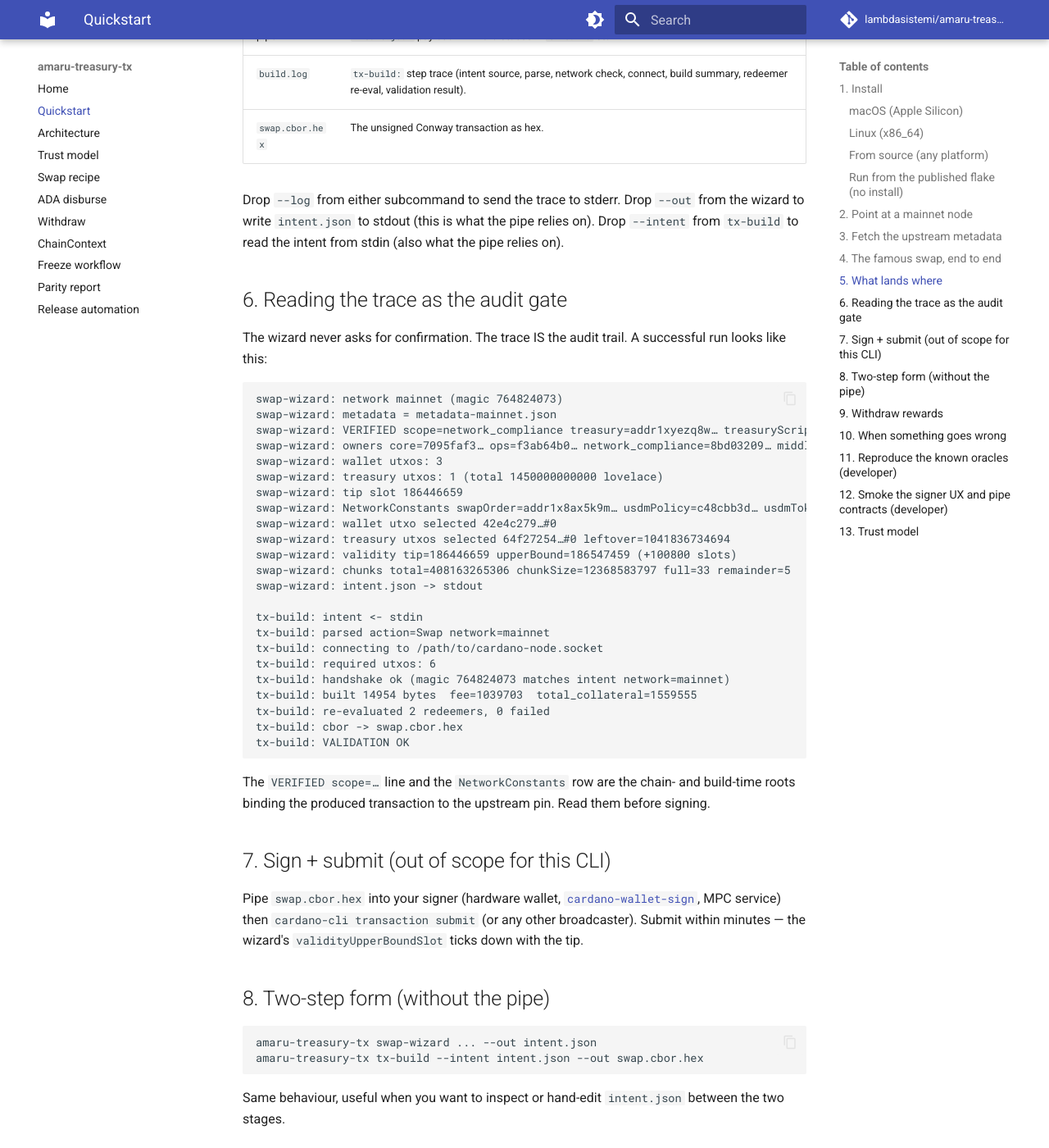
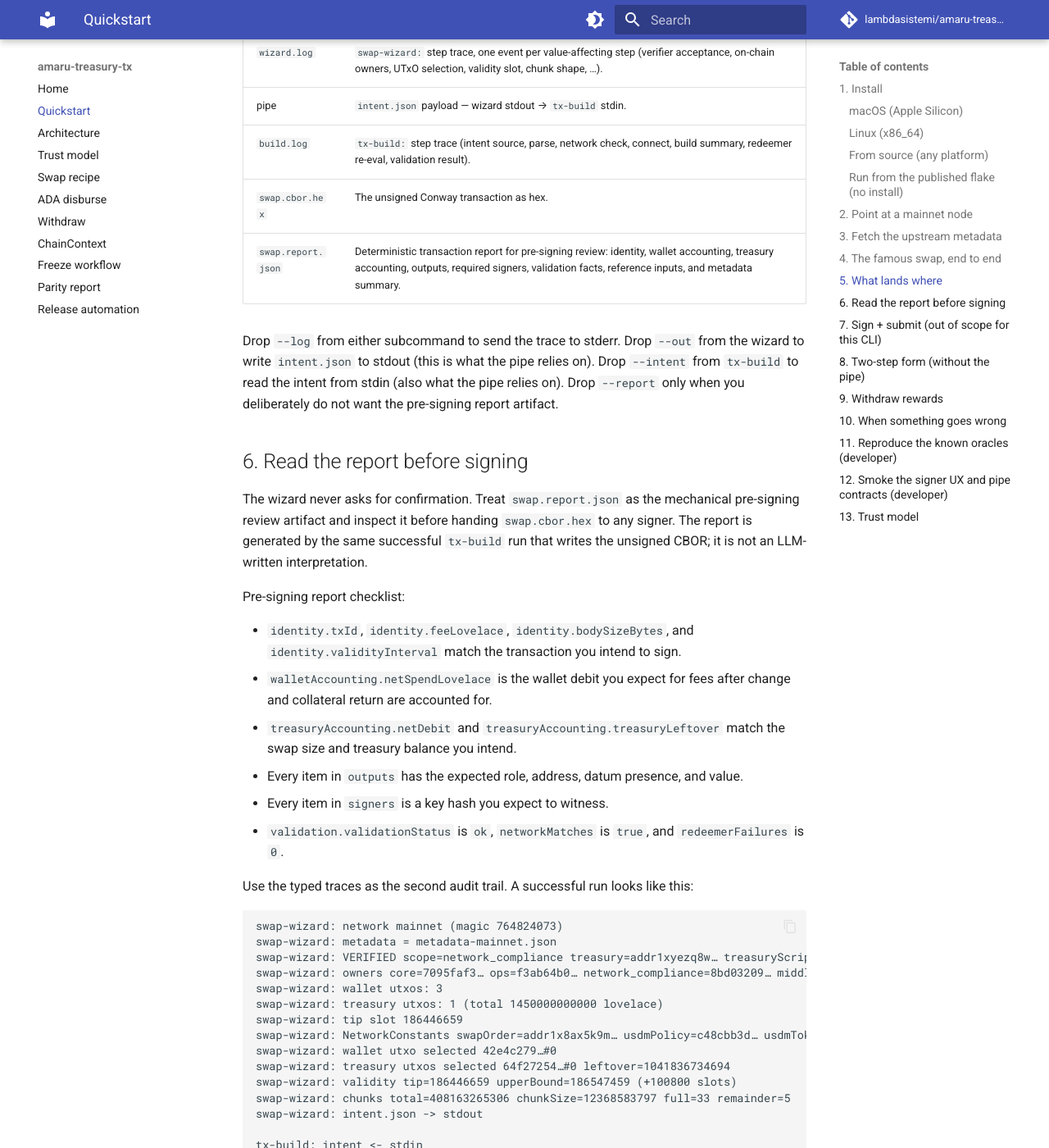
Before and after one commit to lambdasistemi/amaru-treasury-tx, an MkDocs documentation site: the page built from docs/quickstart.md, in a window 1280 px wide and 1400 px high, scrolled down 2932 px. Shown: the whole window at 82% size. Built offline with MkDocs 1.6.1 and Material for MkDocs 9.7.7, drawn with Linux system fonts in a browser that asks for light colours; comment, search, counter and statistics services are not loaded; some of the changed text lies outside the part shown.

Commit message:
docs(072): document tx-build report review
Make the mechanically generated tx-build report the documented pre-signing review artifact so operators can verify wallet accounting, treasury accounting, output roles, signer requirements, and validation facts before handing unsigned CBOR to signers.

````diff
--- a/docs/quickstart.md
+++ b/docs/quickstart.md
@@ -87,6 +87,7 @@ amaru-treasury-tx \
         --node-socket "$CARDANO_NODE_SOCKET_PATH" \
         tx-build \
             --log build.log \
+            --report swap.report.json \
             --out swap.cbor.hex
 ```
 
@@ -105,6 +106,7 @@ What the flags mean:
 | `--extra-signer SCOPE\|HEX` | Repeated for each witness owner beyond the selected scope owner. Scope names and 28-byte key hashes are accepted; `--signer` remains as an alias. |
 | `--log PATH`   | Redirect the typed step trace to a file (default = stderr). |
 | `--out PATH`   | Wizard side: write `intent.json` here (default = stdout, which is what the pipe reads). `tx-build` side: write hex CBOR here (default = stdout). |
+| `--report PATH` | `tx-build` side: write the deterministic JSON transaction report after successful validation. |
 
 ## 5. What lands where
 
@@ -114,16 +116,40 @@ What the flags mean:
 | pipe | `intent.json` payload — wizard stdout → `tx-build` stdin. |
 | `build.log`   | `tx-build:` step trace (intent source, parse, network check, connect, build summary, redeemer re-eval, validation result). |
 | `swap.cbor.hex` | The unsigned Conway transaction as hex. |
+| `swap.report.json` | Deterministic transaction report for pre-signing review: identity, wallet accounting, treasury accounting, outputs, required signers, validation facts, reference inputs, and metadata summary. |
 
 Drop `--log` from either subcommand to send the trace to stderr.
 Drop `--out` from the wizard to write `intent.json` to stdout
 (this is what the pipe relies on). Drop `--intent` from `tx-build`
 to read the intent from stdin (also what the pipe relies on).
+Drop `--report` only when you deliberately do not want the
+pre-signing report artifact.
 
-## 6. Reading the trace as the audit gate
+## 6. Read the report before signing
 
-The wizard never asks for confirmation. The trace IS the audit
-trail. A successful run looks like this:
+The wizard never asks for confirmation. Treat `swap.report.json` as
+the mechanical pre-signing review artifact and inspect it before
+handing `swap.cbor.hex` to any signer. The report is generated by the
+same successful `tx-build` run that writes the unsigned CBOR; it is not
+an LLM-written interpretation.
+
+Pre-signing report checklist:
+
+- `identity.txId`, `identity.feeLovelace`, `identity.bodySizeBytes`,
+  and `identity.validityInterval` match the transaction you intend to
+  sign.
+- `walletAccounting.netSpendLovelace` is the wallet debit you expect
+  for fees after change and collateral return are accounted for.
+- `treasuryAccounting.netDebit` and `treasuryAccounting.treasuryLeftover`
+  match the swap size and treasury balance you intend.
+- Every item in `outputs` has the expected role, address, datum
+  presence, and value.
+- Every item in `signers` is a key hash you expect to witness.
+- `validation.validationStatus` is `ok`, `networkMatches` is `true`,
+  and `redeemerFailures` is `0`.
+
+Use the typed traces as the second audit trail. A successful run looks
+like this:
 
 ```text
 swap-wizard: network mainnet (magic 764824073)
@@ -148,6 +174,7 @@ tx-build: handshake ok (magic 764824073 matches intent network=mainnet)
 tx-build: built 14954 bytes  fee=1039703  total_collateral=1559555
 tx-build: re-evaluated 2 redeemers, 0 failed
 tx-build: cbor -> swap.cbor.hex
+tx-build: report -> swap.report.json
 tx-build: VALIDATION OK
 ```
 
@@ -157,7 +184,8 @@ transaction to the upstream pin. Read them before signing.
 
 ## 7. Sign + submit (out of scope for this CLI)
 
-Pipe `swap.cbor.hex` into your signer (hardware wallet,
+After the report and traces pass review, pipe `swap.cbor.hex` into
+your signer (hardware wallet,
 [`cardano-wallet-sign`][cws], MPC service) then
 `cardano-cli transaction submit` (or any other broadcaster).
 Submit within minutes — the wizard's `validityUpperBoundSlot`
@@ -167,7 +195,10 @@ ticks down with the tip.
 
 ```bash
 amaru-treasury-tx swap-wizard ... --out intent.json
-amaru-treasury-tx tx-build --intent intent.json --out swap.cbor.hex
+amaru-treasury-tx tx-build \
+    --intent intent.json \
+    --out swap.cbor.hex \
+    --report swap.report.json
 ```
 
 Same behaviour, useful when you want to inspect or hand-edit
--- a/docs/swap.md
+++ b/docs/swap.md
@@ -32,7 +32,8 @@ amaru-treasury-tx \
   tx-build \
     --intent path/to/intent.json \
     --out swap.cbor.hex \
-    --log build.log
+    --log build.log \
+    --report swap.report.json
 ```
 
 Or read socket from `$CARDANO_NODE_SOCKET_PATH`, intent from
@@ -47,6 +48,9 @@ Every value-affecting step emits one `tx-build:` line through
 the typed
 [`BuildEvent`](https://github.com/lambdasistemi/amaru-treasury-tx/blob/main/lib/Amaru/Treasury/TreasuryBuild/Trace.hs)
 tracer. `--log PATH` redirects them to a file (default = stderr).
+`--report PATH` writes the deterministic JSON transaction report after
+successful validation. If the requested report cannot be written,
+`tx-build` exits non-zero and names the failed path in the trace.
 The action and the network are read from the intent's top-level
 `action` and `network` fields — there are no `--network` /
 `--action` CLI flags on `tx-build` (single source of truth).
@@ -75,6 +79,68 @@ The action and the network are read from the intent's top-level
      reports script outcomes.
 6. Writes hex CBOR to stdout / `--out`. Exits non‑zero if any
    redeemer failed validation.
+
+## Pre-signing report review
+
+Generate `swap.report.json` with the same `tx-build` command that
+writes `swap.cbor.hex`, then inspect the report before signing. The
+report is mechanically generated from the successful build result and
+uses the public schema in `docs/assets/tx-report-schema.json`.
+
+Swap report review checklist:
+
+- Wallet accounting separates wallet inputs, change, collateral input,
+  collateral return, fee, and `netSpendLovelace`.
+- Treasury accounting separates treasury inputs, Sundae order total,
+  per-chunk overhead, treasury leftover, and `netDebit`.
+- Output roles cover every final transaction output exactly once:
+  `swapOrder`, `treasuryLeftover`, `walletChange`, or `unknown`.
+- Signer entries show the required key hash and mechanical source,
+  such as `selectedScopeOwner`, `extraSigner`, `intentRequiredSigner`,
+  or `txBodyRequiredSigner`.
+- Validation facts show the intent network, socket network magic,
+  network match, fee, body size, redeemer count, redeemer failures,
+  validation status, and validity interval.
+
+The frozen swap fixture report at
+`test/fixtures/swap/report.golden.json` currently records these facts:
+
+| Report field | Fixture value |
+|---|---:|
+| `walletAccounting.inputs[0].value.lovelace` | 50,007,239,276 |
+| `walletAccounting.changeOutput.value.lovelace` | 50,006,199,573 |
+| `walletAccounting.collateralReturn.value.lovelace` | 50,005,679,721 |
+| `walletAccounting.feeLovelace` | 1,039,703 |
+| `walletAccounting.netSpendLovelace` | 1,039,703 |
+| `treasuryAccounting.inputTotal.lovelace` | 1,450,000,000,000 |
+| `treasuryAccounting.sundaeOrderTotal.lovelace` | 408,271,505,306 |
+| `treasuryAccounting.perChunkOverheadLovelace` | 3,280,000 |
+| `treasuryAccounting.treasuryLeftover.lovelace` | 1,041,728,494,694 |
+| `treasuryAccounting.netDebit.lovelace` | 408,271,505,306 |
+| `validation.feeLovelace` | 1,039,703 |
+| `validation.bodySizeBytes` | 14,954 |
+| `validation.socketNetworkMagic` | 764,824,073 |
+| `validation.redeemerCount` | 2 |
+| `validation.redeemerFailures` | 0 |
+
+The same fixture has 35 produced outputs: 33 `swapOrder` outputs, one
+`treasuryLeftover` output, and one `walletChange` output. The first 32
+swap orders each carry 12,503,280,000 lovelace; the final order carries
+8,166,545,306 lovelace. The treasury leftover output is at index 33,
+and wallet change is at index 34.
+
+Signer review for the fixture requires two witnesses:
+
+| Source | Scope | Key hash |
+|---|---|---|
+| `selectedScopeOwner` | `network_compliance` | `8bd03209d227956aaf9670751e0aa2057b51c1537a43f155b24fb1c1` |
+| `extraSigner` | | `f3ab64b0f97dcf0f91232754603283df5d75a1201337432c04d23e2e` |
+
+Validation review should confirm `validation.validationStatus` is
+`ok`, `validation.networkMatches` is `true`, and
+`validation.validityInterval.invalidHereafter` is `186796799`. The
+metadata summary records CIP-1694 label presence and auxiliary data
+hash `1163dfe0f06e30a30353b706b988721fb0a6f5168db22402ef6a76b8e677868d`.
 
 ## intent.json schema
 
````
Also changed, not shown: docs/index.md (+2 -2 lines), specs/072-mechanical-tx-report/tasks.md (+13 -6 lines).
